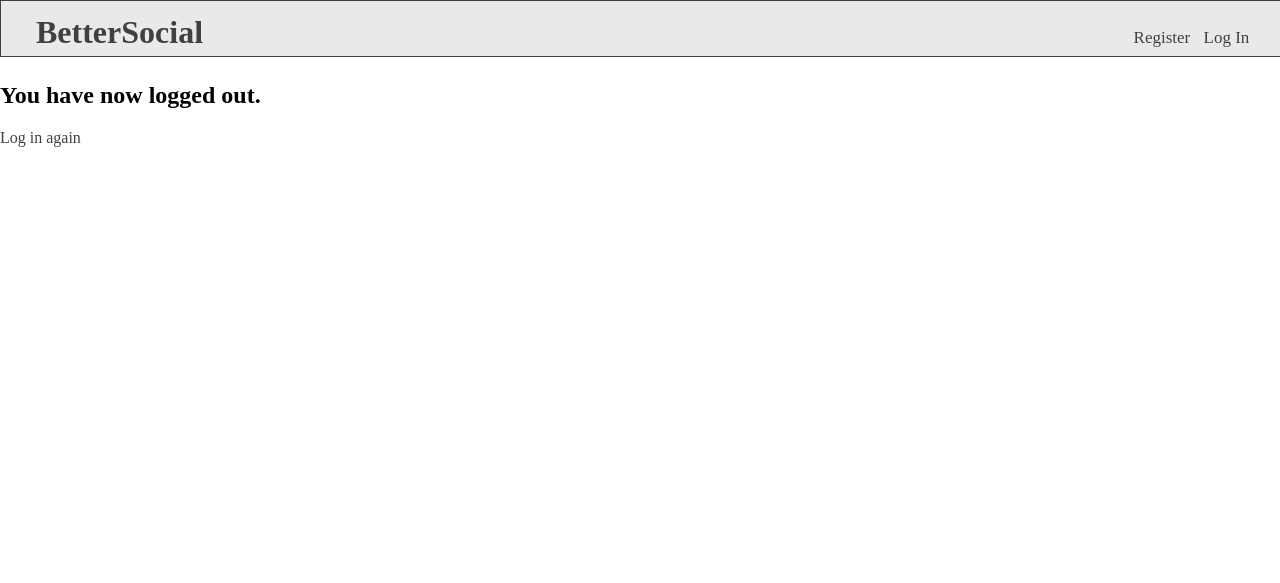
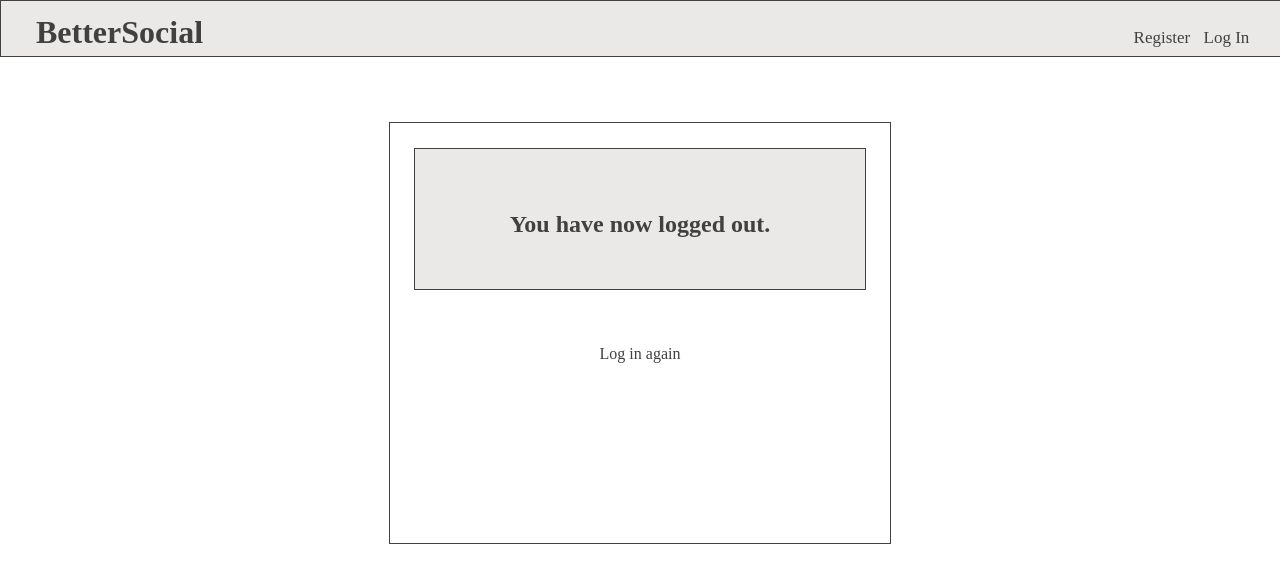
Before and after one commit to CMPUT404-F21T0/CMPUT404-Project-BetterSocial, a Django app: page /users/logout/ in a window 1280 px wide. Shown: the top 583 px of the page. Run offline with Django 3.2, Linux system fonts and the light colour scheme; some libraries are stand-ins or nearby versions.

Commit message:
Fix: clean up code, prettier

```diff
--- a/socialdistribution/bettersocial/static/bettersocial/base.css
+++ b/socialdistribution/bettersocial/static/bettersocial/base.css
@@ -6,8 +6,8 @@ a {
 
 body{
     margin: 0;
+    overflow-x: hidden;
     padding: 0;
-    overflow-x: hidden;
 
 }
 
@@ -23,16 +23,15 @@ header {
     background-color: rgba(228, 223, 223, 0.721);
     border: 1px solid rgb(64, 64, 64);
     height: 55px;
+    margin-bottom: 25px;
     overflow: hidden;
     width: 100%;
-    margin-bottom: 25px;
 }
 
 .left {
     display: flex;
     flex-direction: row;
     float: left;
-    /* border: 1px solid blue; */
     margin-bottom: 0px;
     margin-top: 5px;
     margin-left: 25px;
--- a/socialdistribution/bettersocial/static/bettersocial/index.css
+++ b/socialdistribution/bettersocial/static/bettersocial/index.css
@@ -27,20 +27,20 @@ p {
 }
 
 .post-header .left {
-    gap: 10px;
     align-items: center;
     display: flex;
     flex-direction: row;
+    gap: 10px;
     margin: 0;
     margin-left: 10px;
 
 }
 
 .right {
-    gap: 20px;
     align-items: flex-end;
     display: flex;
     flex-direction: row;
+    gap: 20px;
     justify-content: flex-end;
     margin: 10px;
     height: 50px;
--- a/socialdistribution/bettersocial/templates/bettersocial/base.html
+++ b/socialdistribution/bettersocial/templates/bettersocial/base.html
@@ -27,12 +27,12 @@
             {% endif %}
         </div>
     </header>
+
     <main>
         {% block content %}{% endblock %}
     </main>
+
     <footer>
     </footer>
     </body>
-
-
 </html>
--- a/socialdistribution/bettersocial/views.py
+++ b/socialdistribution/bettersocial/views.py
@@ -1,9 +1,7 @@
 from django.contrib.auth.decorators import login_required
+from django.contrib.auth.models import User
 from django.utils.decorators import method_decorator
-from django.contrib.auth.models import User
-
 from django.views import generic
-
 
 class IndexView(generic.base.TemplateView):
     template_name = 'bettersocial/index.html'
@@ -13,8 +11,6 @@ class IndexView(generic.base.TemplateView):
     def users(self):
         return User.objects.all()
 
-
-
 @method_decorator(login_required, name = 'dispatch')
 class ProfileView(generic.base.TemplateView):
     template_name = 'bettersocial/profile.html'
--- a/socialdistribution/users/static/users/login.css
+++ b/socialdistribution/users/static/users/login.css
@@ -1,54 +1,50 @@
-/* same css is used for register.html */
+/* same css is used for register.html and logout.html */
 
 .login{
+    border: 1px solid rgb(64, 64, 64);
     display: block;
-    border: 1px solid rgb(64, 64, 64);
+    height: 420px;
+    margin-left: auto;
+    margin-right: auto;
     margin-top: 65px;
+    width: 500px;
+}
+
+.login-form {
+    margin-left: auto;
     margin-right: auto;
-    margin-left: auto;
-    width: 500px;
-    height: 420px;
+    margin-top: 25px;
+    width: 450px;
+}
+.login-button {
+    margin-left: 50px;
 }
 
 .login-header {
+    color: rgb(64, 64, 64);
+    background-color: rgba(228, 223, 223, 0.721);
     border: 1px solid rgb(64, 64, 64);
-    background-color: rgba(228, 223, 223, 0.721);
-    color: rgb(64, 64, 64);
-    text-align: center;
     height: 140px;
     line-height: 110px;
+    margin-left: auto;
+    margin-right: auto;
+    margin-top: 25px;
+    text-align: center;
     width: 450px;
-    margin-top: 25px;
-    margin-right: auto;
-    margin-left: auto;
 }
-
-.login-form {
-    margin-right: auto;
-    margin-left: auto;
-    width: 450px;
-    margin-top: 25px;
-}
-
-
-
-table {
-    margin: 0 auto;
+.register-box {
+    float: right;
+    margin-right: 71px;
 }
 
 .submit-box {
+    display: block;
     margin: 0 auto;
-    display: block;
     margin-top: 25px;
     width: 232px;
 
 }
 
-.login-button {
-    margin-left: 50px;
+table {
+    margin: 0 auto;
 }
-
-.register-box {
-    float: right;
-    margin-right: 71px;
-}
--- a/socialdistribution/users/templates/users/login.html
+++ b/socialdistribution/users/templates/users/login.html
@@ -29,7 +29,7 @@
                         <td >{{ form.password }}</td>
                     </tr>
                 </table>
-
+                <!-- TODO: Connect Remember Me to cookies? -->
                 <div class="submit-box">
                     <input class="box" type="checkbox" value="Remember"> Remember Me?</input>
                     <input class="login-button" type="submit" value="Login">
--- a/socialdistribution/users/templates/users/logout.html
+++ b/socialdistribution/users/templates/users/logout.html
@@ -1,8 +1,14 @@
 {% extends 'bettersocial/base.html' %}
 {% block content %}
+{% load static %}
+<!-- Style Sheet and References -->
+<link rel="stylesheet" type="text/css" href="{% static 'users/login.css' %}">
 
-    <h2>You have now logged out.</h2>
+<div class="login">
+    <div class="login-header">
+        <h2>You have now logged out.</h2>
 
-    <a type="button" href="{% url 'users:login' %}">Log in again</a>
-
+        <a type="button" href="{% url 'users:login' %}">Log in again</a>
+    </div>
+</div>
 {% endblock %}
```
Also changed, not shown: socialdistribution/bettersocial/templates/bettersocial/index.html (+4 -8 lines). Lines whose indentation alone changed are shown as unchanged.
